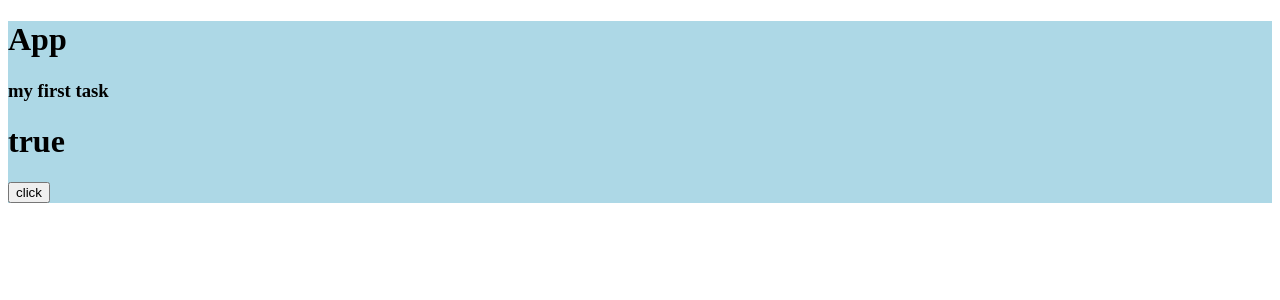
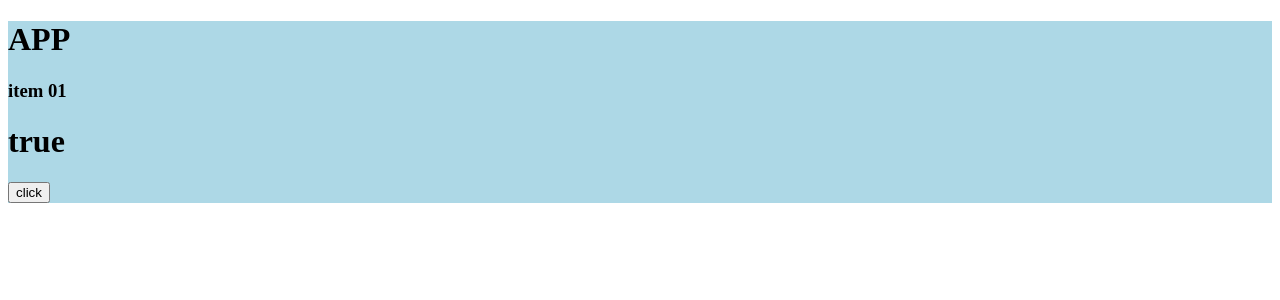
Before and after one commit to oteroweb/webpack-eslint-react-atomic-redux-i18n-auth-material-UI-PWA, a React app: page / in a window 1280 px wide. Shown: the top 300 px of the page. Built offline with nearby package versions, Linux system fonts and the light colour scheme.

Commit message:
web pack and babel add

```diff
--- a/package.json
+++ b/package.json
@@ -2,7 +2,9 @@
   "name": "webpack-eslint-react-atomic-redux-i18n-auth-material-UI-PWA",
   "version": "1.0.0",
   "description": "A boiler plate with functions separate by branch with a simple functional webpack, eslint, Atomic Design Methodology pattern schema, react configuration, redux, i18n (Internationalization multi language), service worker, PWA(Progressive Web Application), SPA, Auth by API  ",
-  "keywords": ["webpack, eslint, react, atomic, redux, i18n, auth, material, UI, PWA"],
+  "keywords": [
+    "webpack, eslint, react, atomic, redux, i18n, auth, material, UI, PWA"
+  ],
   "license": "ISC",
   "author": "Jose Otero (OteroWeb)",
   "main": "index.js",
--- a/src/app/componentes/App.js
+++ b/src/app/componentes/App.js
@@ -3,7 +3,7 @@ import React, { Component } from 'react'
 class App extends Component {
     state = {
         task: {
-            name: 'my first task',
+            name: 'item 01',
             status: true,
         }
     }
@@ -17,6 +17,7 @@ class App extends Component {
     }
     render() {
         return (<div>
+            <div> <h1>APP</h1>     </div>
             <h3>{this.state.task.name}</h3>
             <h1>{this.state.task.status.toString()}</h1>
             <button onClick={() => this.handleClick(false)}> click </button>
--- a/src/app/index.js
+++ b/src/app/index.js
@@ -4,9 +4,6 @@ import App from './componentes/App'
 import "./index.css"
 //  with  webpack its not neccesary use React.createElement()....
 render(
-    <div>
-        <h1>App</h1>
-        <App/>
-    </div>,
+    <App/>,
     document.getElementById('app')
 );
```
Also changed, not shown: .babelrc (added).
